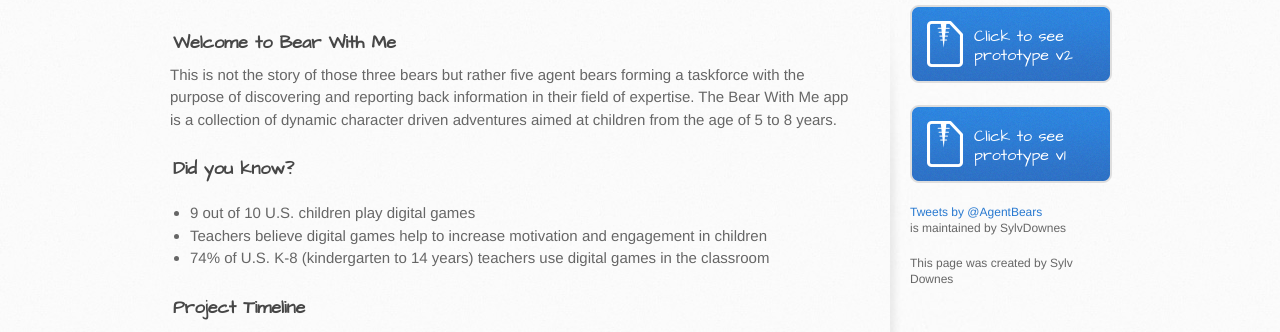
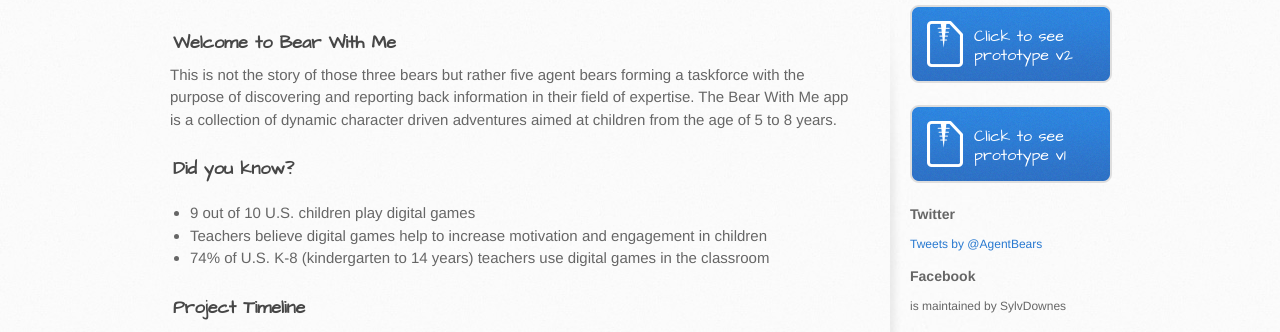
Before and after one commit to SylvDownes/Bear-With-Me, a plain HTML site: page index.html in a window 1280 px wide. Shown: the part 261-593 px from the top of the page. Drawn offline with Linux system fonts and the light colour scheme.

Commit message:
updating v2

```diff
--- a/index.html
+++ b/index.html
@@ -81,10 +81,11 @@
             Click to see prototype v1
           </a>
 
-
+         <h3>Twitter</h3>
           <a class="twitter-timeline" href="https://twitter.com/AgentBears" data-widget-id="726803963580919809">Tweets by @AgentBears</a> <script>!function(d,s,id){var js,fjs=d.getElementsByTagName(s)[0],p=/^http:/.test(d.location)?'http':'https';if(!d.getElementById(id)){js=d.createElement(s);js.id=id;js.src=p+"://platform.twitter.com/widgets.js";fjs.parentNode.insertBefore(js,fjs);}}(document,"script","twitter-wjs");</script>
         <br/>
 
+           <h3>Facebook</h3>
             <div class="fb-page" data-href="https://www.facebook.com/Bear-With-Me-1674964009434484/" data-tabs="timeline" data-small-header="false" data-adapt-container-width="true" data-hide-cover="false" data-show-facepile="true"></div>
 
           <p> is maintained by SylvDownes</p>
```
